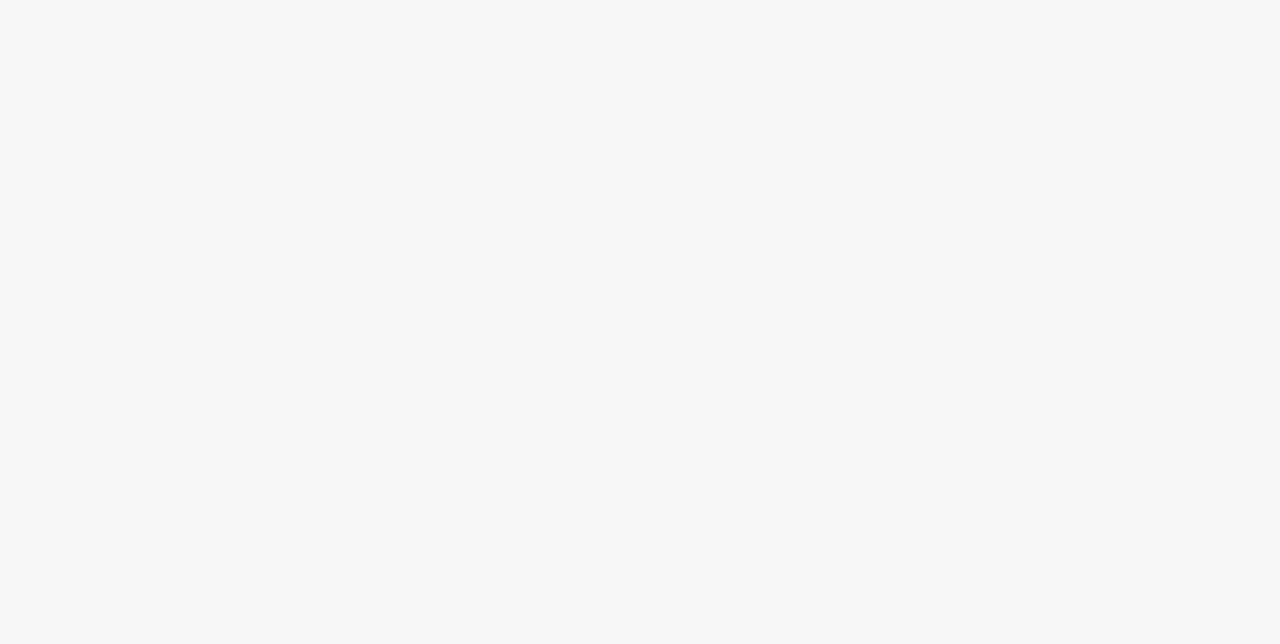
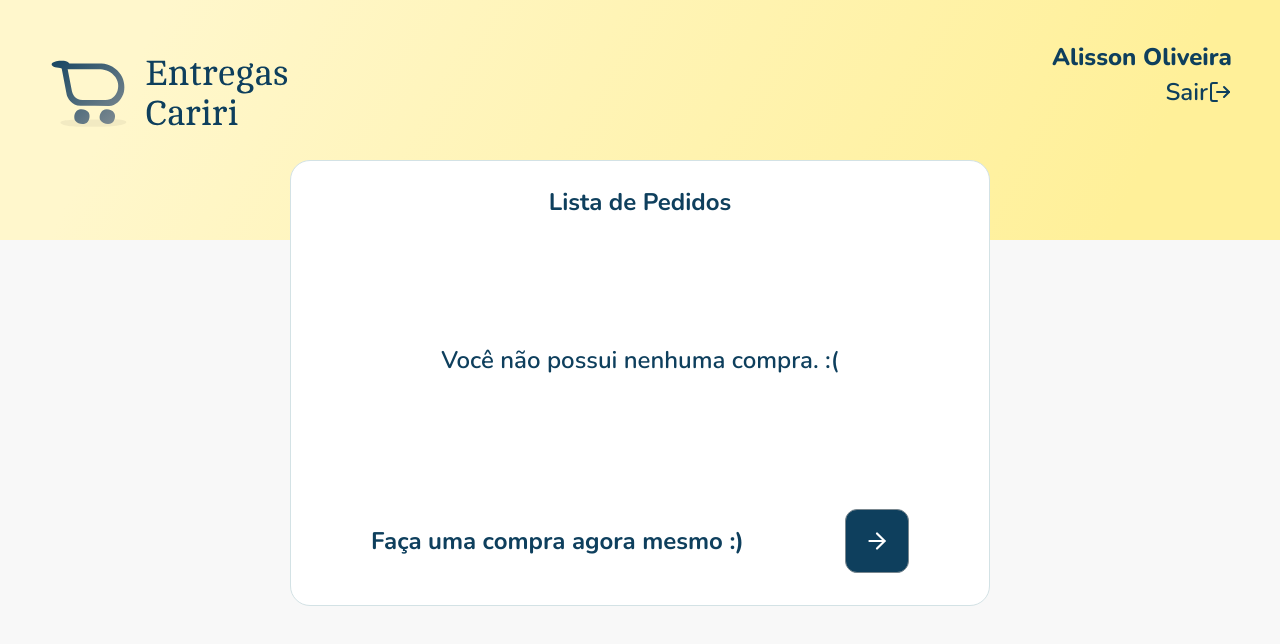
Before and after one commit to Alisson-Oliveira/entregas-cariri, a React (Create React App) app in the folder web/: page /panel in a window 1280 px wide. Shown: the top 644 px of the page. Built offline with nearby package versions, Linux system fonts and the light colour scheme.

Commit message:
Page PanelUser completed.

```diff
--- /dev/null
+++ b/web/src/components/Purchase.tsx
@@ -0,0 +1,30 @@
+import React from 'react';
+
+import '../styles/components/purchase.css';
+
+interface PurchaseProps {
+  purchaseNumber: string,
+  PurchaseState: string,
+  PurchaseList: string,
+}
+
+function Purchase(props: PurchaseProps) {
+  return (
+    <section>
+      <div className="purchase-block">
+        <strong>Pedido Nº</strong>
+        <span>{props.purchaseNumber}</span>
+      </div>
+      <div className="purchase-block">
+        <strong>Status</strong>
+        <span>{props.PurchaseState}</span>
+      </div>
+      <div className="purchase-list">
+        <strong>Lista de Compras</strong>
+        <p>{props.PurchaseList}</p>
+      </div>
+    </section>
+  );
+}
+
+export default Purchase;
--- a/web/src/components/Sidebar.tsx
+++ b/web/src/components/Sidebar.tsx
@@ -1,21 +1,32 @@
-import React, { useState } from 'react';
-import { Link } from 'react-router-dom';
+import React from 'react';
+import { Link, useHistory } from 'react-router-dom';
 import { FiArrowLeft, FiLogOut } from 'react-icons/fi';
-
+import logoSmailImg from '../images/logo-small.svg';
 import '../styles/components/sidebar.css';
 
-function Sidebar() {
-  const [active, setActive] = useState(false);
+interface SidebarProps {
+  active: boolean,
+  children?: string,
+}
+
+function Sidebar(props: SidebarProps) {
+  const { goBack } = useHistory();
 
   return (
     <header className="content-header">
-      <Link to="/">
-        <FiArrowLeft size={24} color="#0E3F5D" /> Voltar
-      </Link>
       {
-        active ? (
+        props.active ? (
+          <img src={logoSmailImg} alt="Entregas Cariri" />
+        ) : (
+          <button type="button" onClick={goBack}>
+            <FiArrowLeft size={24} color="#0E3F5D" /> Voltar
+          </button>
+        )
+      }
+      {
+        props.active ? (
           <main className="content-user">
-            <span>Alisson Oliveira</span>
+            <span>{props.children}</span>
             <Link to="/">
               Sair <FiLogOut size={24} color="#0E3F5D" />
             </Link>
--- a/web/src/pages/CreateUser.tsx
+++ b/web/src/pages/CreateUser.tsx
@@ -7,7 +7,7 @@ import '../styles/pages/createUser.css';
 function CreateUser() {
   return (
     <div id="page-create-user">
-      <Sidebar />
+      <Sidebar active={false} />
 
       <main>
         <form className="create-user-form">
--- a/web/src/pages/Login.tsx
+++ b/web/src/pages/Login.tsx
@@ -25,7 +25,7 @@ function Login() {
             </div>
           </div>
           <div className="button-block">
-            <Link to="">
+            <Link to="/panel">
               <FiLogIn size={26} color="#FFFFFF" />
             </Link>
             <Link to="/create/user">
--- /dev/null
+++ b/web/src/pages/PanelUser.tsx
@@ -0,0 +1,66 @@
+import React, { useState } from 'react';
+import { Link } from 'react-router-dom';
+import { FiArrowRight } from 'react-icons/fi';
+
+import Sidebar from '../components/Sidebar';
+import Purchase from '../components/Purchase';
+
+import '../styles/pages/panelUser.css';
+
+interface Purchase {
+  id: number,
+  number: string,
+  state: string,
+  list: string,
+}
+
+function PanelUser() {
+  const [purchases, setPurchases] = useState<Purchase[]>([]);
+
+  return (
+    <div id="page-panel-user">
+      <Sidebar active={true}> Alisson Oliveira </Sidebar>
+      <article>
+        <header>
+          <strong>Lista de Pedidos</strong>
+          {
+            purchases.length !== 0 ? (
+              <div className="purchases-state">
+                <span>Em andamento: 0</span>
+                <span>Entregues: 0</span>
+              </div>
+            ) : (
+              <div></div>
+            )
+          }
+        </header>
+        <main>
+          {
+            purchases.length !== 0 ? (
+              purchases.map(purchase => {
+                <Purchase
+                  key={purchase.id}
+                  purchaseNumber={purchase.number}
+                  PurchaseState={purchase.state}
+                  PurchaseList={purchase.list}
+                />
+              })
+            ) : (
+              <div className="purchases-without">
+                Você não possui nenhuma compra. :(
+              </div>
+            )
+          }
+        </main>
+        <footer>
+          <span>Faça uma compra agora mesmo :)</span>
+          <Link to="/create/purchase">
+            <FiArrowRight size={26} color="#FFFFFF" />
+          </Link>
+        </footer>
+      </article>
+    </div>
+  );
+}
+
+export default PanelUser;
--- a/web/src/routes.tsx
+++ b/web/src/routes.tsx
@@ -2,14 +2,18 @@ import React from 'react';
 import { BrowserRouter, Switch, Route } from 'react-router-dom';
 
 import Login from './pages/Login';
+import panelUser from './pages/PanelUser';
 import CreateUser from './pages/CreateUser';
+import CreatePurchase from './pages/CreatePurchase';
 
 function Routes() {
   return (
     <BrowserRouter>
       <Switch>
         <Route exact path="/" component={Login} />
+        <Route path="/panel" component={panelUser} />
         <Route path="/create/user" component={CreateUser} />
+        <Route path="/create/purchase" component={CreatePurchase} />
       </Switch>
     </BrowserRouter>
   );
--- /dev/null
+++ b/web/src/styles/components/purchase.css
@@ -0,0 +1,17 @@
+section {
+  width: 100%;
+  border: 1px solid #D3E2E5;
+  border-radius: 20px;
+  padding: 16px;
+  background: #F8F8F8;
+  margin-bottom: 20px;
+}
+
+section .purchase-block + .purchase-block {
+  margin-bottom: 20px;
+}
+
+section .purchase-block {
+  display: flex;
+  justify-content: space-between;
+}
--- a/web/src/styles/components/sidebar.css
+++ b/web/src/styles/components/sidebar.css
@@ -1,13 +1,22 @@
 header.content-header {
   background: linear-gradient(116.35deg, #FFF7CC 11.88%, #FFF099 87.72%);
-
   display: flex;
   justify-content: space-between;
   align-items: flex-start;
-
   padding: 48px;
   width: 100%;
   height: 240px;
+}
+
+header.content-header button {
+  display: flex;
+  justify-content: center;
+  align-items: center;
+  font-size: 24px;
+  color: #0E3F5D;
+  text-decoration: none;
+  background: none;
+  border: 0;
 }
 
 header.content-header a {
--- /dev/null
+++ b/web/src/styles/pages/panelUser.css
@@ -0,0 +1,82 @@
+#page-panel-user {
+  display: flex;
+  flex-direction: column;
+}
+
+#page-panel-user article {
+  flex: 1;
+  width: 700px;
+  margin: -80px auto 64px;
+  background: #FFFFFF;
+  border: 1px solid #D3E2E5;
+  border-radius: 20px;
+  padding: 32px 80px;
+  overflow: hidden;
+}
+
+article header {
+  width: 100%;
+  display: flex;
+  justify-content: center;
+  align-items: center;
+  flex-direction: column;
+  margin-bottom: 24px;
+}
+
+article header strong {
+  font-size: 24px;
+  line-height: 18px;
+  font-weight: 700;
+}
+
+article header .purchases-state {
+  display: flex;
+  width: 100%;
+  justify-content: space-between;
+  margin-top: 20px;
+}
+
+article main {
+  flex: 1;
+}
+
+article main .purchases-without {
+  width: 100%;
+  height: 250px;
+  font-size: 24px;
+  line-height: 18px;
+  display: flex;
+  justify-content: center;
+  align-items: center;
+}
+
+article footer {
+  display: flex;
+  justify-content: space-between;
+  align-items: center;
+  margin-top: 24px;
+}
+
+article footer span {
+  font-size: 24px;
+  line-height: 18px;
+  font-weight: 700;
+}
+
+article footer a {
+  display: flex;
+  justify-content: center;
+  align-items: center;
+  width: 64px;
+  height: 64px;
+  background: #0E3F5D;
+  border: 1px solid #79878F;
+  border-radius: 12px;
+  transition: 0.2s;
+  outline: none;
+  cursor: pointer;
+}
+
+article footer a:hover {
+  background: #79878F;
+}
```
Also changed, not shown: web/src/images/logo-small.svg (added).
